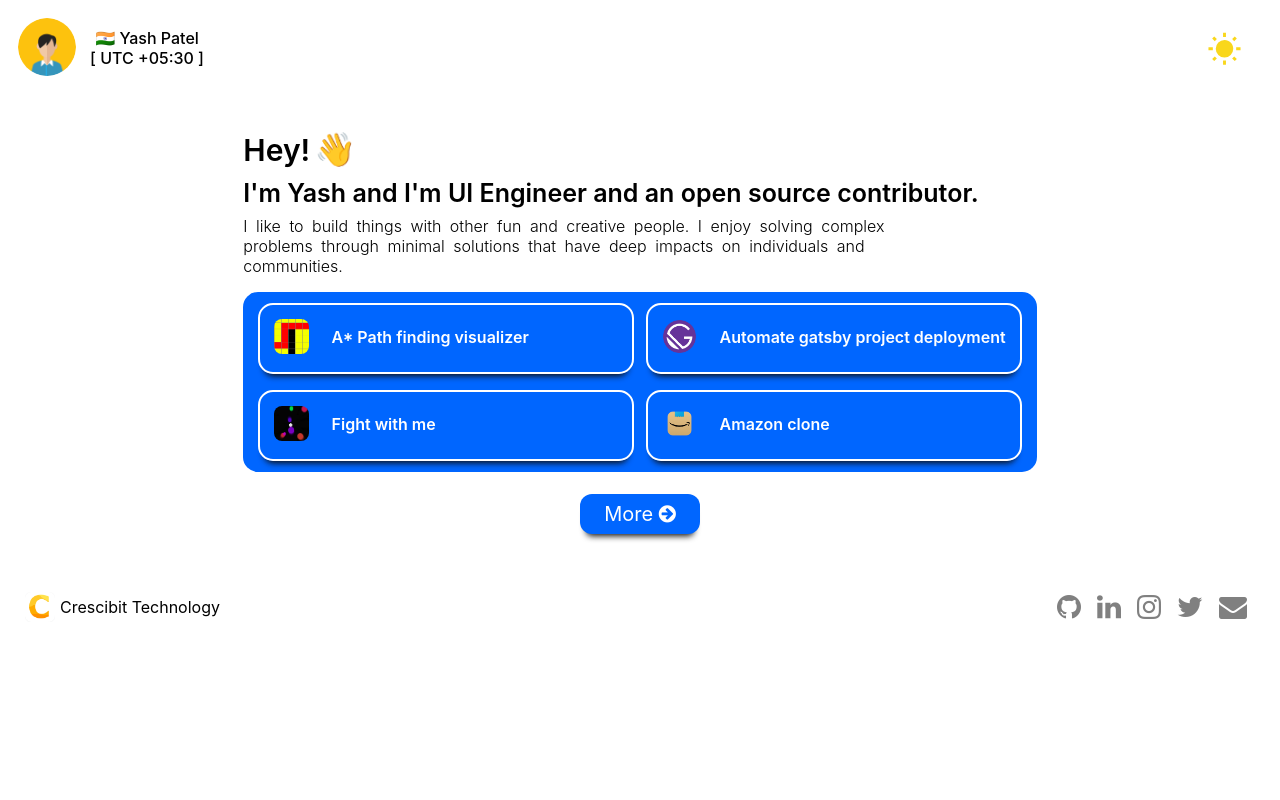
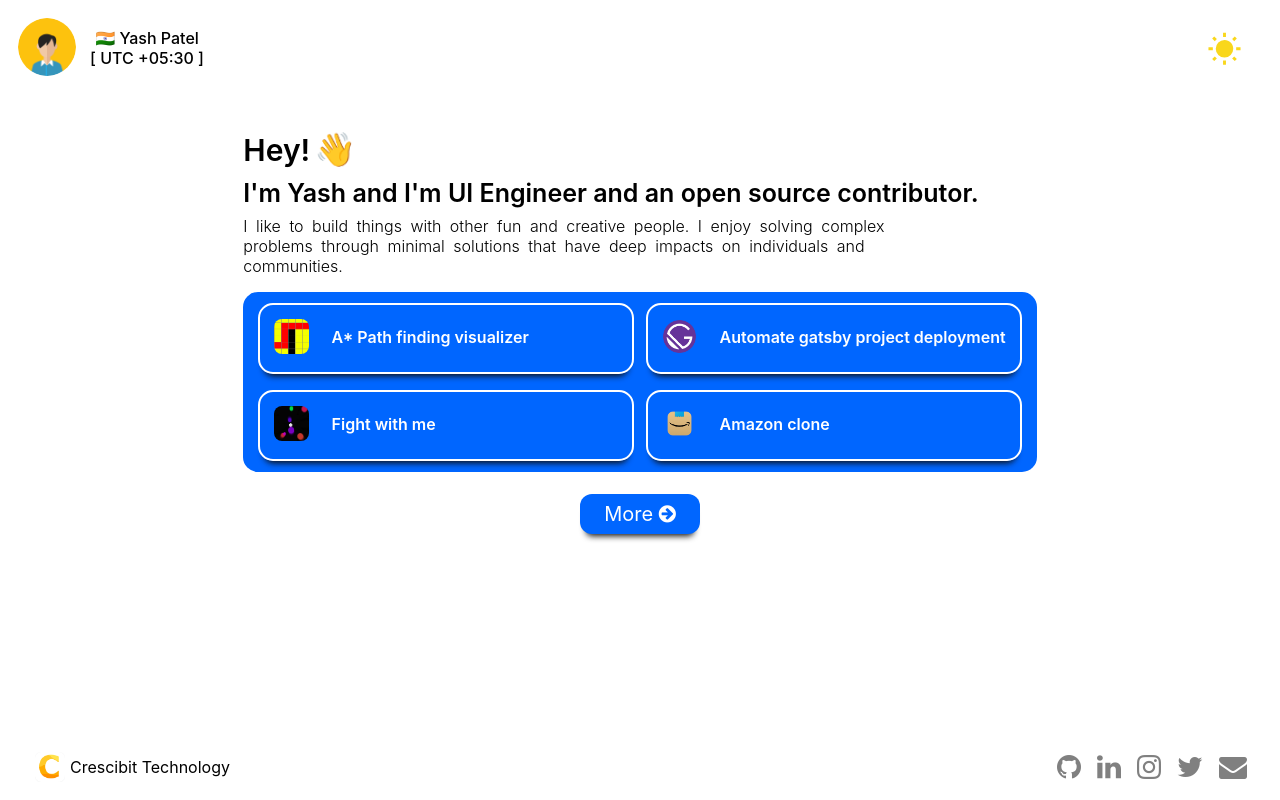
Before and after one commit to ryuk156/Portfolio, a Next.js app: page / in a window 1280 px wide. Built offline with nearby package versions, Linux system fonts and the light colour scheme.

Commit message:
fix: footer issues

```diff
--- a/Components/Footer/Footer.js
+++ b/Components/Footer/Footer.js
@@ -3,7 +3,7 @@ import Link from "next/link";
 import Image from "next/image";
 const Footer = () => {
   return (
-    <div className="footer">
+    <div className="footer" style={{ }}>
       <div className="footer-job">
         {/* <div>Currently at</div> */}
         <div className="footer-job-name" title="Currently at">
--- a/styles/footer.css
+++ b/styles/footer.css
@@ -1,15 +1,15 @@
 @import url("theme.css");
 
 .footer {
+  padding-left: 10px;
+  padding-right: 10px;
   width: 100%;
-  left: 0;
+  position: fixed;
+  left: 10px;
   bottom: 0;
-  position: absolute;
-  background-color: transparent;
-  display: flex;
-  justify-content: space-between;
-  /* margin-left: 10px;
-  overflow-x: hidden; */
+ display: flex;
+ justify-content: space-between;
+
 }
 
 .footer-icons {
@@ -60,9 +60,10 @@
   .footer {
     position: relative;
     padding-left: 25px;
-    padding-top: 20px;
+
     justify-content: center;
     flex-direction: column;
+
   }
   .footer-icons {
     margin-top: 14px;
@@ -74,9 +75,10 @@
 
 @media (max-height: 820px) {
   .footer {
-    position: relative;
+
     padding-top: 20px;
     padding-left: 25px;
+
   }
 }
 
--- a/styles/globals.css
+++ b/styles/globals.css
@@ -32,9 +32,7 @@ body {
 /* .hide-all-scroll {
   overflow: hidden;
 } */
-.main-container{
-  flex-shrink: 0;
-}
+
 
 #main-view{
  transition: 1s filter linear, 1s -webkit-filter linear;
```
